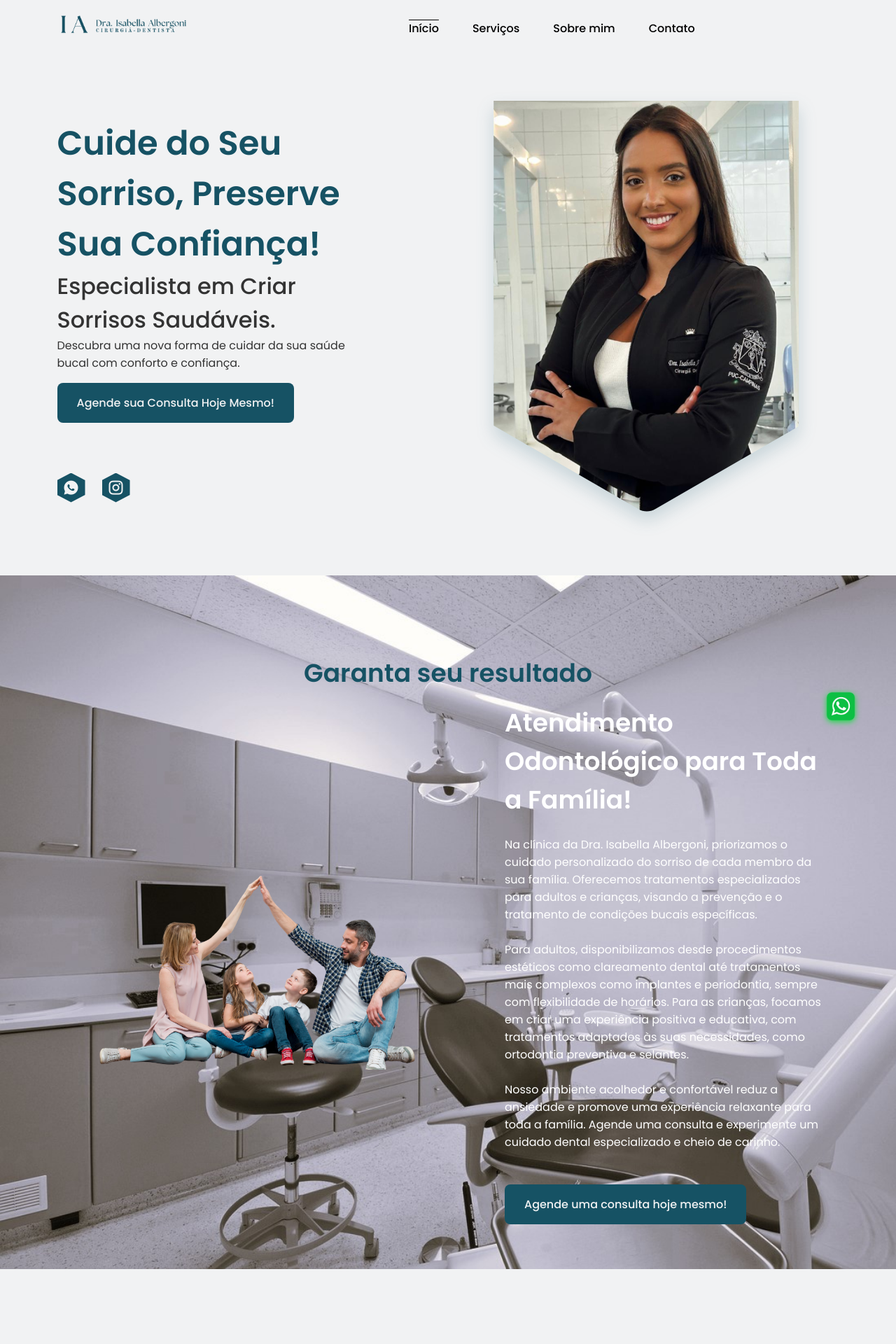
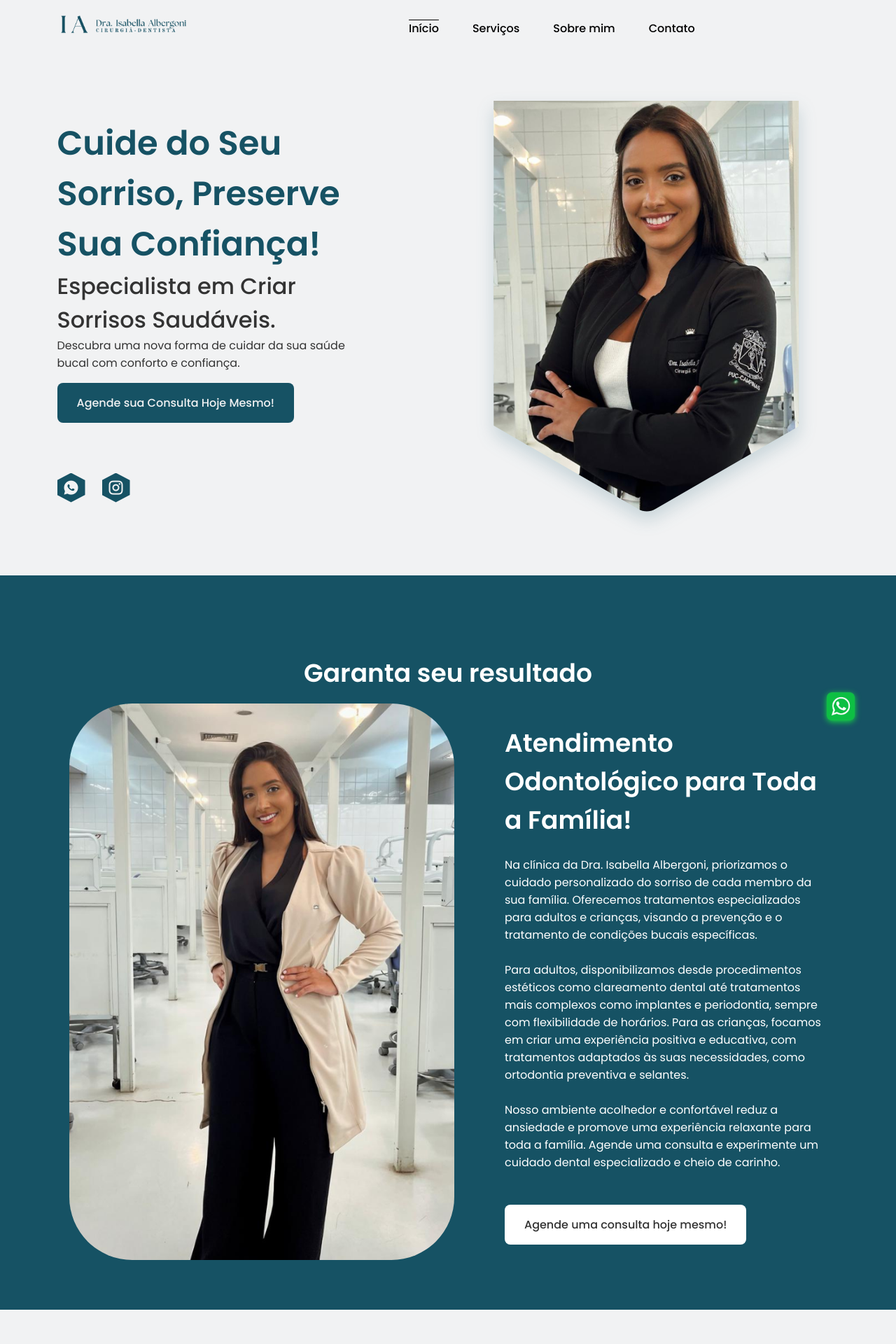
Before and after one commit to GuilhermeSalles/Dentista, a PHP site: page / in a window 1280 px wide. Shown: the top 1920 px of the page at 70% size. Run offline with PHP 8.4, Linux system fonts and the light colour scheme.

Commit message:
Alterações feitas a pedido do cliente, textos etc...

```diff
--- a/site/assets/css/styles.css
+++ b/site/assets/css/styles.css
@@ -359,6 +359,9 @@ svg {
 }
 
 /*=============== ABOUT ===============*/
+.about{
+  background-color:var(--body-color);
+}
 .about__container {
   row-gap: 2.5rem;
 }
--- a/site/index.html
+++ b/site/index.html
@@ -164,10 +164,9 @@
       </section>
 
       <!--==================== ABOUT ====================-->
-      <section class="about section"
-         style="background-image: url('assets/img/consultorio.jpg'); background-repeat: no-repeat; background-size: cover; ">
+      <section class="about section">
          <h2 class="section__title" style="margin-bottom: -1rem;">
-            <span>Garanta seu resultado</span>
+            Garanta seu resultado
          </h2>
          <div class="about__container container grid" style="padding: 2rem; text-align: center;">
             <div class="about__data">
@@ -191,10 +190,10 @@
                   carinho.
                </p>
 
-               <a href="" class="button">Agende uma consulta hoje mesmo!</a>
+               <a href="" class="button" style="background-color: white; color: #333333;">Agende uma consulta hoje mesmo!</a>
             </div>
             <div class="about__image">
-               <img src="assets/img/familia.png" alt="image" width="640px" height="940px">
+               <img src="assets/img/perfil2.png" style="border-radius: 90px;" alt="image" width="640px" height="940px">
             </div>
          </div>
       </section>
@@ -293,18 +292,13 @@
                </h2>
 
                <h3 class="section__title">
-                  <span>A Dra. Isabella Albergoni: Sua Especialista em Saúde Bucal</span>
+                  <span>A Dra. Isabella Albergoni</span>
                </h3>
 
                <p class="about__description">
                   Graduada pela Pontifícia Universidade Católica de Campinas e atualmente pós-graduanda em Dentística e
                   Reabilitação Integrada pela São Leopoldo Mandic, a Dra. Isabella Albergoni é apaixonada por promover a
                   saúde bucal através de cuidados preventivos e estéticos.
-                  <br>
-                  <br>
-                  Comprometida com a educação continuada, a Dra. Isabella se mantém atualizada nas últimas inovações
-                  odontológicas para assegurar que seus pacientes tenham acesso ao melhor em cuidados dentários. Agende
-                  sua visita e descubra como manter um sorriso saudável e radiante!
                   <br>
                </p>
 
```
Also changed, not shown: site/assets/img/logonav.png.
